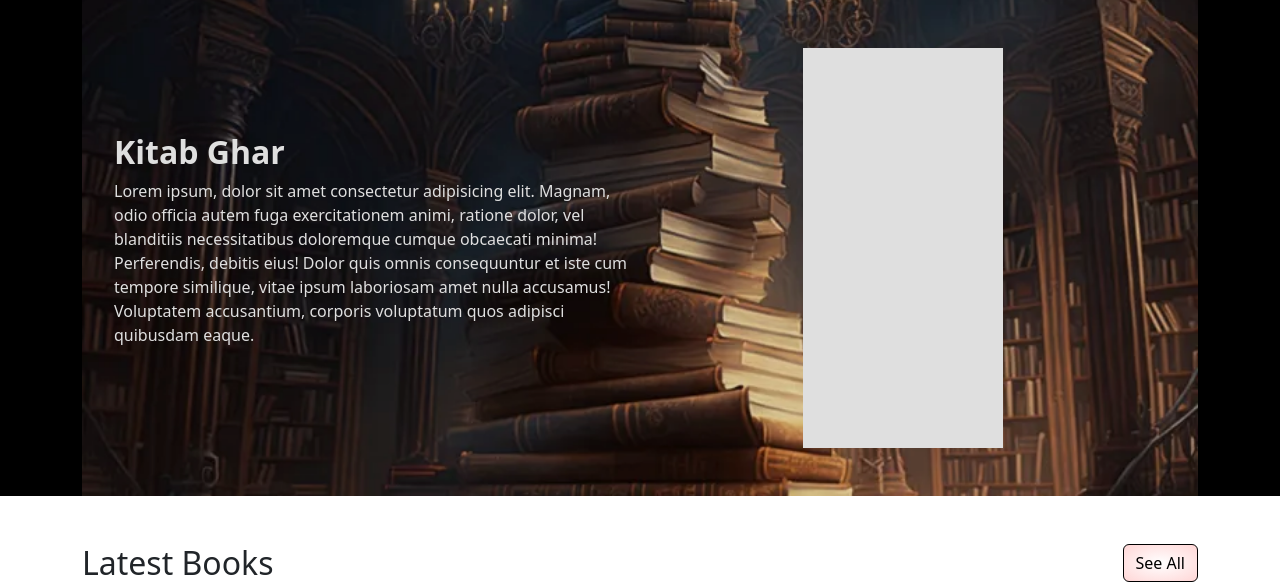
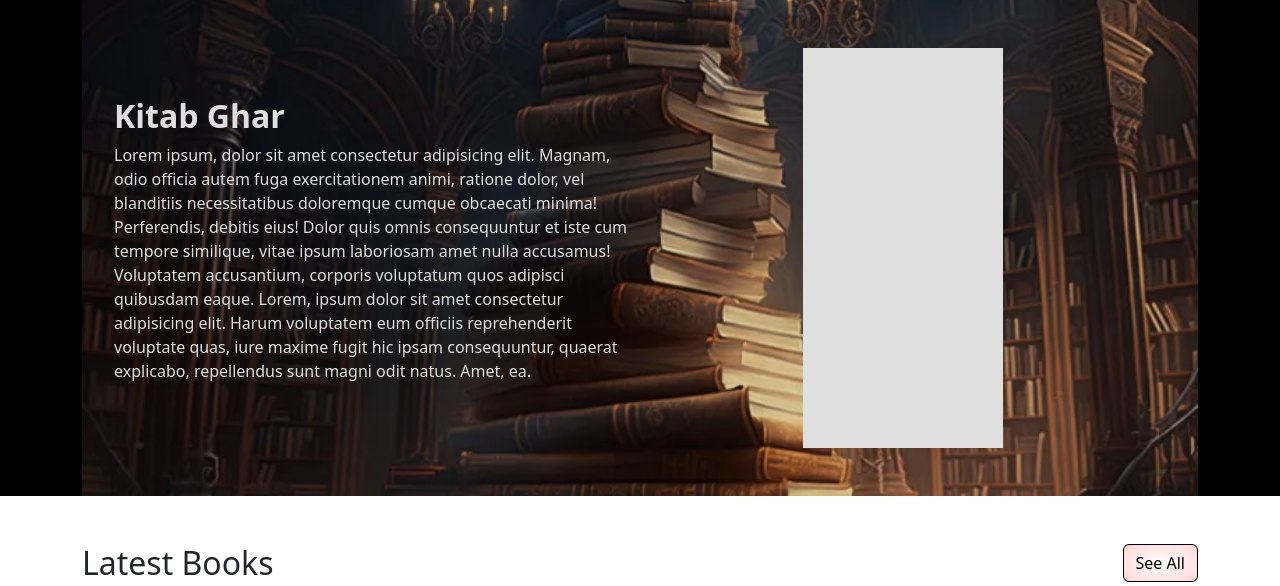
Before and after one commit to gauravsbd/KitabGhar, a Django app: page / in a window 1280 px wide. Shown: the part 96-682 px from the top of the page. Run offline with Django 4.2, Linux system fonts and the light colour scheme.

Commit message:
new lorem

```diff
--- a/project_2/templates/index.html
+++ b/project_2/templates/index.html
@@ -27,6 +27,7 @@
                             <h2 class="fw-bold">Kitab Ghar</h2>
                             <p>
                                 Lorem ipsum, dolor sit amet consectetur adipisicing elit. Magnam, odio officia autem fuga exercitationem animi, ratione dolor, vel blanditiis necessitatibus doloremque cumque obcaecati minima! Perferendis, debitis eius! Dolor quis omnis consequuntur et iste cum tempore similique, vitae ipsum laboriosam amet nulla accusamus! Voluptatem accusantium, corporis voluptatum quos adipisci quibusdam eaque.
+                                Lorem, ipsum dolor sit amet consectetur adipisicing elit. Harum voluptatem eum officiis reprehenderit voluptate quas, iure maxime fugit hic ipsam consequuntur, quaerat explicabo, repellendus sunt magni odit natus. Amet, ea.
                             </p>
                         </div>
                     </div>
```
